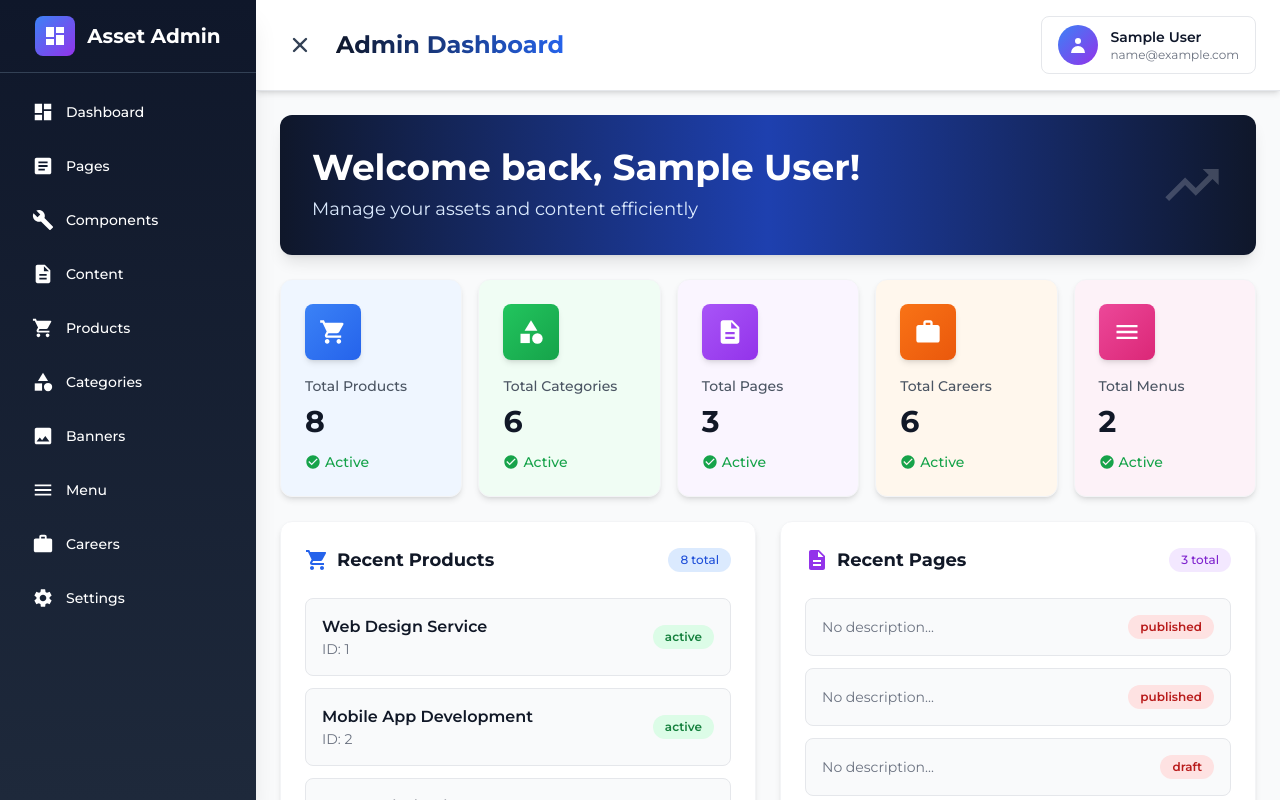
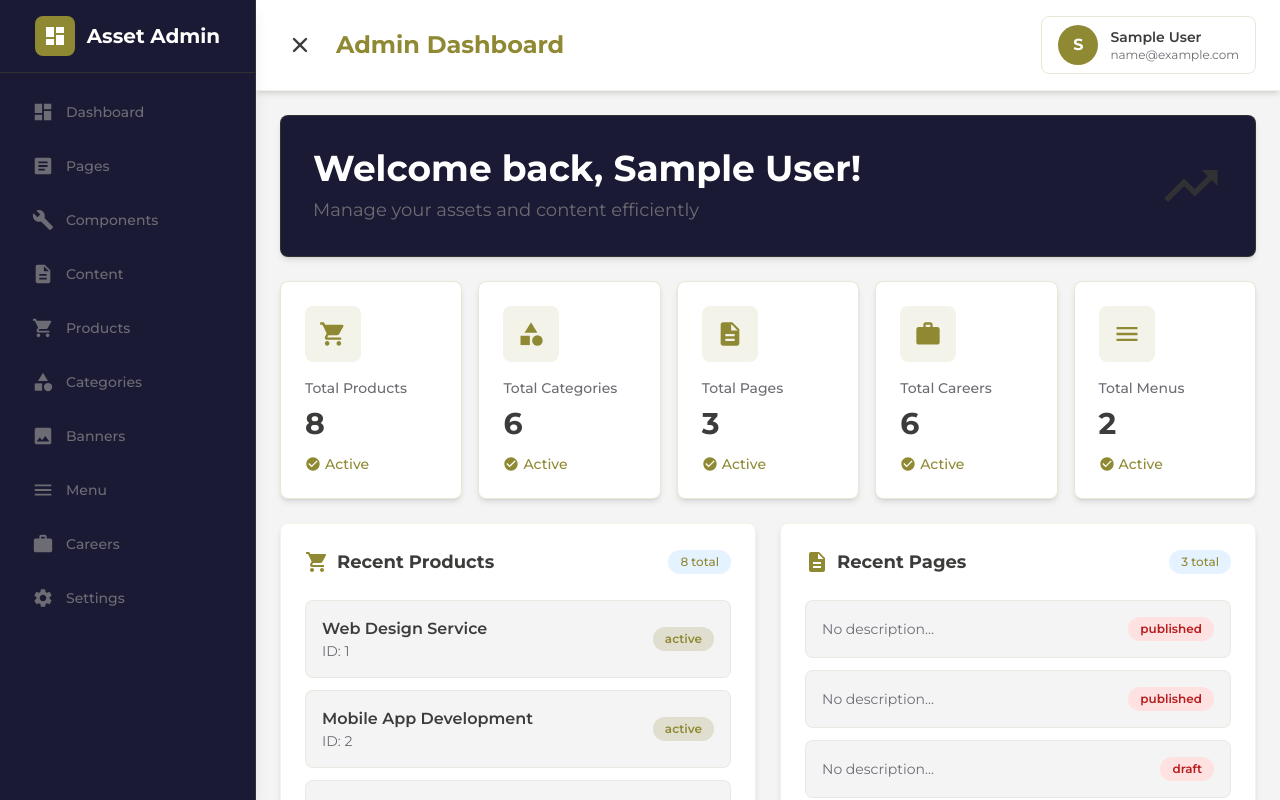
Before and after one commit to tuhinAhammed/Asset-Management, a React (Vite) app: page /admin/dashboard in a window 1280 px wide. Built offline with nearby package versions, Linux system fonts and the light colour scheme; sample sign-in values are in the browser's storage.

Commit message:
refactor: align admin dashboard with frontend design system

```diff
--- a/src/Components/Admin/AdminLayout.jsx
+++ b/src/Components/Admin/AdminLayout.jsx
@@ -3,7 +3,7 @@ import { Outlet, useNavigate } from 'react-router-dom';
 import { useDispatch, useSelector } from 'react-redux';
 import { logout } from '../../Redux/Slice/authSlice';
 import { toast } from 'react-toastify';
-import { HiMenu, HiX, HiLogout, HiUser } from 'react-icons/hi';
+import { HiMenu, HiX, HiLogout } from 'react-icons/hi';
 import { MdDashboard, MdArticle, MdBuild, MdDescription, MdShoppingCart, MdCategory, MdImage, MdMenu as MdMenuIcon, MdWork, MdSettings } from 'react-icons/md';
 
 const AdminLayout = () => {
@@ -37,20 +37,20 @@ const AdminLayout = () => {
   ];
 
   return (
-    <div className="flex h-screen bg-gray-50">
+    <div className="flex h-screen bg-quaternary">
       {/* Sidebar */}
       <aside
         className={`${
           sidebarOpen ? 'w-64' : 'w-20'
-        } bg-gradient-to-b from-slate-900 to-slate-800 text-white transition-all duration-300 overflow-y-auto fixed h-full z-40 shadow-xl`}
+        } bg-static text-secondary transition-all duration-300 overflow-y-auto fixed h-full z-40 shadow-lg border-r border-theme border-opacity-20`}
       >
         {/* Logo Section */}
-        <div className="p-4 border-b border-slate-700 flex items-center justify-center">
+        <div className="p-4 border-b border-theme border-opacity-20 flex items-center justify-center">
           <div className="flex items-center gap-3">
-            <div className="bg-gradient-to-br from-blue-500 to-purple-600 p-2 rounded-lg">
+            <div className="bg-theme p-2 rounded-lg text-secondary">
               <MdDashboard size={24} />
             </div>
-            {sidebarOpen && <h1 className="text-xl font-bold">Asset Admin</h1>}
+            {sidebarOpen && <h1 className="text-xl font-bold text-secondary font-primary">Asset Admin</h1>}
           </div>
         </div>
 
@@ -62,13 +62,13 @@ const AdminLayout = () => {
               <button
                 key={item.path}
                 onClick={() => navigate(item.path)}
-                className={`w-full flex items-center gap-3 px-4 py-3 rounded-lg transition-all duration-200 hover:bg-blue-600 hover:shadow-md group ${
+                className={`w-full flex items-center gap-3 px-4 py-3 rounded-lg transition-all duration-200 hover:bg-theme hover:text-secondary text-tertiary group ${
                   sidebarOpen ? '' : 'justify-center'
                 }`}
                 title={!sidebarOpen ? item.label : ''}
               >
                 <IconComponent size={22} className="flex-shrink-0 group-hover:scale-110 transition-transform" />
-                {sidebarOpen && <span className="text-sm font-medium">{item.label}</span>}
+                {sidebarOpen && <span className="text-sm font-medium font-primary">{item.label}</span>}
               </button>
             );
           })}
@@ -78,60 +78,59 @@ const AdminLayout = () => {
       {/* Main Content */}
       <div className={`${sidebarOpen ? 'ml-64' : 'ml-20'} flex-1 flex flex-col transition-all duration-300`}>
         {/* Top Bar */}
-        <header className="bg-white shadow-md px-6 py-4 flex items-center justify-between sticky top-0 z-30 border-b border-gray-200">
+        <header className="bg-secondary shadow-md px-6 py-4 flex items-center justify-between sticky top-0 z-30 border-b border-theme border-opacity-10">
           <div className="flex items-center gap-4">
             <button
               onClick={() => setSidebarOpen(!sidebarOpen)}
-              className="p-2 hover:bg-gray-100 rounded-lg transition text-slate-700"
+              className="p-2 hover:bg-quaternary rounded-lg transition text-primary font-primary"
             >
               {sidebarOpen ? <HiX size={24} /> : <HiMenu size={24} />}
             </button>
-            <h2 className="text-2xl font-bold bg-gradient-to-r from-slate-900 to-blue-600 bg-clip-text text-transparent">Admin Dashboard</h2>
+            <h2 className="text-2xl font-bold text-theme font-primary">Admin Dashboard</h2>
           </div>
 
           {/* User Menu */}
           <div className="relative">
             <button
               onClick={() => setDropdownOpen(!dropdownOpen)}
-              className="flex items-center gap-3 px-4 py-2 rounded-lg hover:bg-gray-100 transition border border-gray-200"
+              className="flex items-center gap-3 px-4 py-2 rounded-lg hover:bg-quaternary transition border border-theme border-opacity-20 text-primary font-primary"
             >
-              <div className="w-10 h-10 bg-gradient-to-br from-blue-500 to-purple-600 rounded-full flex items-center justify-center text-white">
-                <HiUser size={20} />
+              <div className="w-10 h-10 bg-theme rounded-full flex items-center justify-center text-secondary font-bold">
+                {user?.name?.charAt(0).toUpperCase() || 'A'}
               </div>
               <div className="text-left hidden sm:block">
-                <p className="text-sm font-semibold text-slate-900">{user?.name || 'Admin'}</p>
-                <p className="text-xs text-gray-500">{user?.email || 'admin@example.com'}</p>
+                <p className="text-sm font-semibold text-primary font-primary">{user?.name || 'Admin'}</p>
+                <p className="text-xs text-tertiary">{user?.email || 'admin@example.com'}</p>
               </div>
             </button>
 
             {dropdownOpen && (
-              <div className="absolute right-0 mt-2 w-56 bg-white rounded-lg shadow-xl overflow-hidden z-50 border border-gray-200">
-                <div className="px-4 py-3 bg-gray-50 border-b border-gray-200">
-                  <p className="text-sm font-semibold text-slate-900">{user?.name || 'Admin'}</p>
-                  <p className="text-xs text-gray-500">{user?.email || 'admin@example.com'}</p>
+              <div className="absolute right-0 mt-2 w-56 bg-secondary rounded-lg shadow-lg overflow-hidden z-50 border border-theme border-opacity-10">
+                <div className="px-4 py-3 bg-quaternary border-b border-theme border-opacity-10">
+                  <p className="text-sm font-semibold text-primary font-primary">{user?.name || 'Admin'}</p>
+                  <p className="text-xs text-tertiary">{user?.email || 'admin@example.com'}</p>
                 </div>
                 <button
                   onClick={() => {
                     navigate('/admin/profile');
                     setDropdownOpen(false);
                   }}
-                  className="w-full text-left px-4 py-3 hover:bg-blue-50 transition flex items-center gap-3 text-gray-700 font-medium"
+                  className="w-full text-left px-4 py-3 hover:bg-quaternary transition flex items-center gap-3 text-primary font-medium font-primary border-b border-theme border-opacity-5"
                 >
-                  <HiUser size={18} /> Profile
+                  <MdSettings size={18} /> Profile
                 </button>
                 <button
                   onClick={() => {
                     navigate('/admin/change-password');
                     setDropdownOpen(false);
                   }}
-                  className="w-full text-left px-4 py-3 hover:bg-blue-50 transition flex items-center gap-3 text-gray-700 font-medium"
+                  className="w-full text-left px-4 py-3 hover:bg-quaternary transition flex items-center gap-3 text-primary font-medium font-primary border-b border-theme border-opacity-5"
                 >
                   <MdSettings size={18} /> Change Password
                 </button>
-                <hr />
                 <button
                   onClick={handleLogout}
-                  className="w-full text-left px-4 py-3 hover:bg-red-50 text-red-600 transition flex items-center gap-3 font-medium"
+                  className="w-full text-left px-4 py-3 hover:bg-quaternary text-theme transition flex items-center gap-3 font-medium font-primary"
                 >
                   <HiLogout size={18} /> Logout
                 </button>
--- a/src/Pages/Admin/Dashboard.jsx
+++ b/src/Pages/Admin/Dashboard.jsx
@@ -34,49 +34,49 @@ const Dashboard = () => {
       label: 'Total Products',
       value: products.length,
       icon: MdShoppingCart,
-      color: 'from-blue-500 to-blue-600',
-      bgColor: 'bg-blue-50',
+      color: 'text-theme',
+      bgColor: 'bg-lightThemeBg',
     },
     {
       label: 'Total Categories',
       value: categories.length,
       icon: MdCategory,
-      color: 'from-green-500 to-green-600',
-      bgColor: 'bg-green-50',
+      color: 'text-theme',
+      bgColor: 'bg-lightThemeBg',
     },
     {
       label: 'Total Pages',
       value: pages.length,
       icon: MdDescription,
-      color: 'from-purple-500 to-purple-600',
-      bgColor: 'bg-purple-50',
+      color: 'text-theme',
+      bgColor: 'bg-lightThemeBg',
     },
     {
       label: 'Total Careers',
       value: careers.length,
       icon: MdWork,
-      color: 'from-orange-500 to-orange-600',
-      bgColor: 'bg-orange-50',
+      color: 'text-theme',
+      bgColor: 'bg-lightThemeBg',
     },
     {
       label: 'Total Menus',
       value: menus.length,
       icon: MdMenu,
-      color: 'from-pink-500 to-pink-600',
-      bgColor: 'bg-pink-50',
+      color: 'text-theme',
+      bgColor: 'bg-lightThemeBg',
     },
   ];
 
   return (
     <div className="space-y-6">
       {/* Welcome Section */}
-      <div className="bg-gradient-to-r from-slate-900 via-blue-800 to-slate-900 text-white p-8 rounded-xl shadow-lg">
+      <div className="bg-static text-secondary p-8 rounded-lg shadow-md border border-theme border-opacity-20">
         <div className="flex items-center justify-between">
           <div>
-            <h1 className="text-4xl font-bold mb-2">Welcome back, {user?.name || 'Admin'}!</h1>
-            <p className="text-blue-100 text-lg">Manage your assets and content efficiently</p>
+            <h1 className="text-4xl font-bold mb-2 font-primary">Welcome back, {user?.name || 'Admin'}!</h1>
+            <p className="text-tertiary text-lg">Manage your assets and content efficiently</p>
           </div>
-          <MdTrendingUp size={64} className="opacity-20" />
+          <MdTrendingUp size={64} className="opacity-20 text-theme" />
         </div>
       </div>
 
@@ -85,15 +85,15 @@ const Dashboard = () => {
         {stats.map((stat, idx) => {
           const Icon = stat.icon;
           return (
-            <div key={idx} className={`${stat.bgColor} rounded-xl shadow-md p-6 hover:shadow-xl transition-all duration-300 border border-gray-100`}>
-              <div className={`bg-gradient-to-br ${stat.color} w-14 h-14 rounded-lg flex items-center justify-center mb-4 text-white shadow-md`}>
+            <div key={idx} className={`${stat.bgColor} rounded-lg shadow-md p-6 hover:shadow-lg transition-all duration-300 border border-theme border-opacity-20 bg-secondary`}>
+              <div className={`${stat.color} w-14 h-14 rounded-lg flex items-center justify-center mb-4 bg-theme bg-opacity-10`}>
                 <Icon size={28} />
               </div>
-              <p className="text-gray-600 text-sm font-medium mb-2">{stat.label}</p>
-              <p className="text-3xl font-bold text-gray-900">
+              <p className="text-tertiary text-sm font-medium mb-2 font-primary">{stat.label}</p>
+              <p className="text-3xl font-bold text-primary font-primary">
                 {productsLoading ? '...' : stat.value}
               </p>
-              <div className="mt-3 flex items-center text-green-600 text-sm font-medium">
+              <div className="mt-3 flex items-center text-theme text-sm font-medium font-primary">
                 <MdCheckCircle size={16} className="mr-1" />
                 Active
               </div>
@@ -105,27 +105,27 @@ const Dashboard = () => {
       {/* Recent Items */}
       <div className="grid grid-cols-1 lg:grid-cols-2 gap-6">
         {/* Recent Products */}
-        <div className="bg-white rounded-xl shadow-md p-6 border border-gray-100">
+        <div className="bg-secondary rounded-lg shadow-md p-6 border border-theme border-opacity-10">
           <div className="flex items-center justify-between mb-6">
-            <h3 className="text-lg font-bold text-gray-900 flex items-center gap-2">
-              <MdShoppingCart className="text-blue-600" size={24} />
+            <h3 className="text-lg font-bold text-primary flex items-center gap-2 font-primary">
+              <MdShoppingCart className="text-theme" size={24} />
               Recent Products
             </h3>
-            <span className="text-xs bg-blue-100 text-blue-700 px-3 py-1 rounded-full font-medium">
+            <span className="text-xs bg-lightThemeBg text-theme px-3 py-1 rounded-full font-medium font-primary">
               {products.length} total
             </span>
           </div>
           <div className="space-y-3">
             {products.slice(0, 5).map((product) => (
-              <div key={product.id} className="flex justify-between items-center p-4 bg-gray-50 rounded-lg hover:bg-gray-100 transition border border-gray-200">
+              <div key={product.id} className="flex justify-between items-center p-4 bg-quaternary rounded-lg hover:bg-theme hover:bg-opacity-5 transition border border-theme border-opacity-10">
                 <div className="flex-1">
-                  <p className="font-semibold text-gray-900">{product.name}</p>
-                  <p className="text-sm text-gray-500">ID: {product.id}</p>
+                  <p className="font-semibold text-primary font-primary">{product.name}</p>
+                  <p className="text-sm text-tertiary">ID: {product.id}</p>
                 </div>
                 <span
-                  className={`px-3 py-1 rounded-full text-xs font-semibold ${
+                  className={`px-3 py-1 rounded-full text-xs font-semibold font-primary ${
                     product.status === 'active'
-                      ? 'bg-green-100 text-green-700'
+                      ? 'bg-theme bg-opacity-20 text-theme'
                       : 'bg-red-100 text-red-700'
                   }`}
                 >
@@ -134,33 +134,33 @@ const Dashboard = () => {
               </div>
             ))}
             {products.length === 0 && (
-              <p className="text-center text-gray-500 py-8">No products yet</p>
+              <p className="text-center text-tertiary py-8">No products yet</p>
             )}
           </div>
         </div>
 
         {/* Recent Pages */}
-        <div className="bg-white rounded-xl shadow-md p-6 border border-gray-100">
+        <div className="bg-secondary rounded-lg shadow-md p-6 border border-theme border-opacity-10">
           <div className="flex items-center justify-between mb-6">
-            <h3 className="text-lg font-bold text-gray-900 flex items-center gap-2">
-              <MdDescription className="text-purple-600" size={24} />
+            <h3 className="text-lg font-bold text-primary flex items-center gap-2 font-primary">
+              <MdDescription className="text-theme" size={24} />
               Recent Pages
             </h3>
-            <span className="text-xs bg-purple-100 text-purple-700 px-3 py-1 rounded-full font-medium">
+            <span className="text-xs bg-lightThemeBg text-theme px-3 py-1 rounded-full font-medium font-primary">
               {pages.length} total
             </span>
           </div>
           <div className="space-y-3">
             {pages.slice(0, 5).map((page) => (
-              <div key={page.id} className="flex justify-between items-center p-4 bg-gray-50 rounded-lg hover:bg-gray-100 transition border border-gray-200">
+              <div key={page.id} className="flex justify-between items-center p-4 bg-quaternary rounded-lg hover:bg-theme hover:bg-opacity-5 transition border border-theme border-opacity-10">
                 <div className="flex-1">
-                  <p className="font-semibold text-gray-900">{page.name}</p>
-                  <p className="text-sm text-gray-500">{page.description?.substring(0, 50) || 'No description'}...</p>
+                  <p className="font-semibold text-primary font-primary">{page.name}</p>
+                  <p className="text-sm text-tertiary">{page.description?.substring(0, 50) || 'No description'}...</p>
                 </div>
                 <span
-                  className={`px-3 py-1 rounded-full text-xs font-semibold ${
+                  className={`px-3 py-1 rounded-full text-xs font-semibold font-primary ${
                     page.status === 'active'
-                      ? 'bg-green-100 text-green-700'
+                      ? 'bg-theme bg-opacity-20 text-theme'
                       : 'bg-red-100 text-red-700'
                   }`}
                 >
@@ -169,7 +169,7 @@ const Dashboard = () => {
               </div>
             ))}
             {pages.length === 0 && (
-              <p className="text-center text-gray-500 py-8">No pages yet</p>
+              <p className="text-center text-tertiary py-8">No pages yet</p>
             )}
           </div>
         </div>
```
Also changed, not shown: src/Components/Admin/DataTable.jsx (+12 -12 lines), src/Components/Admin/Modal.jsx (+4 -4 lines).
